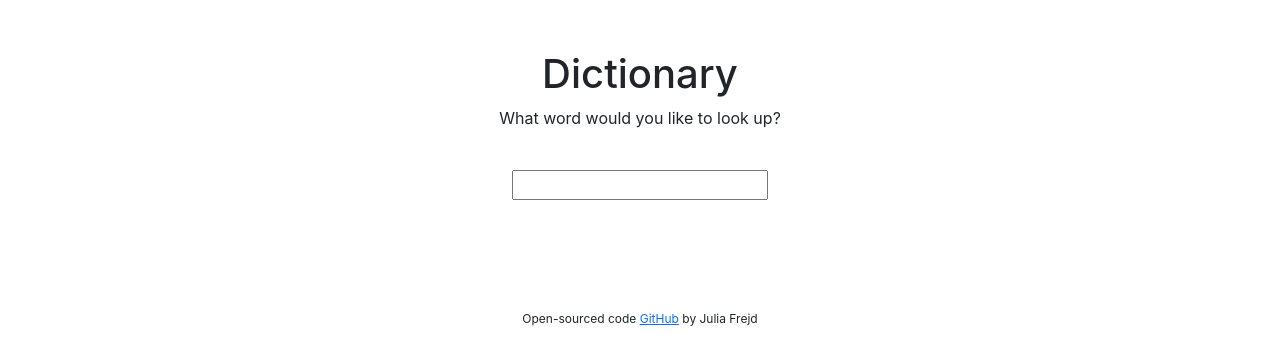
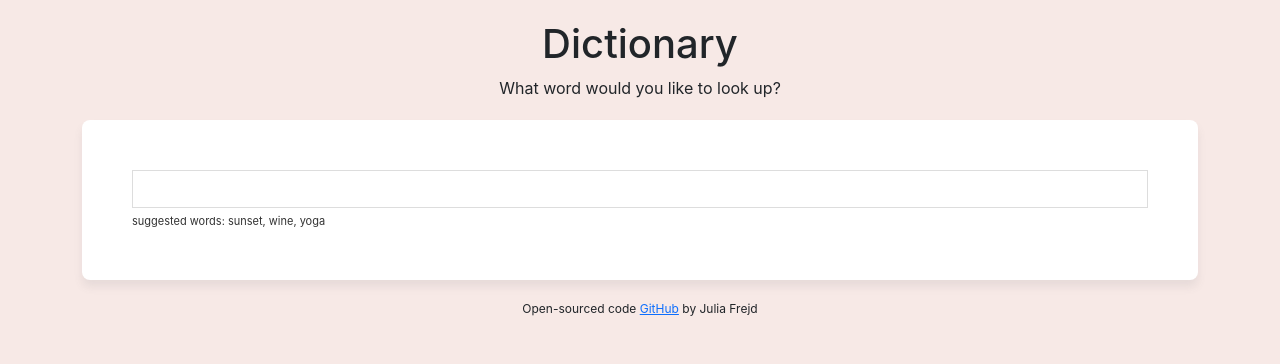
Before and after one commit to juliafrejd/dictionary-project, a React (Create React App) app: page / in a window 1280 px wide. Shown: the top 364 px of the page. Built offline with nearby package versions, Linux system fonts and the light colour scheme; no server answers.

Commit message:
Adding styling, added default keyword

```diff
--- a/src/App.css
+++ b/src/App.css
@@ -1,3 +1,7 @@
+body {
+  padding: 20px;
+  background-color: rgb(247, 233, 230);
+}
 .App-footer {
   text-align: center;
   font-size: 12px;
--- a/src/App.js
+++ b/src/App.js
@@ -7,7 +7,7 @@ function App() {
       <div className="container">
         <header className="App-header"></header>
         <main>
-          <Dictionary />
+          <Dictionary defaultKeyword="sunset" />
         </main>
         <footer className="App-footer">
           Open-sourced code{" "}
--- a/src/Dictionary.css
+++ b/src/Dictionary.css
@@ -1,10 +1,18 @@
-.Dictionary {
-  max-width: 700px;
-  margin: 0 auto;
+.Dictionary section {
+  background-color: white;
+  border-radius: 8px;
+  margin: 20px 0;
   padding: 50px;
+  box-shadow: rgba(100, 100, 111, 0.1) 0px 7px 9px 0px;
 }
-
-.Dictionary form {
-  text-align: center;
-  margin: 40px 0;
+.Dictionary input {
+  width: 100%;
+  padding: 6px 4px;
+  color: #333;
+  border: 1px solid #ddd;
 }
+.Dictionary .hint {
+  font-size: 11px;
+  margin-top: 5px;
+  color: #333;
+}
--- a/src/Dictionary.js
+++ b/src/Dictionary.js
@@ -3,34 +3,49 @@ import axios from "axios";
 import Results from "./Results";
 import "./Dictionary.css";
 
-export default function Dictionary() {
-  let [keyword, setKeyword] = useState(" ");
+export default function Dictionary(props) {
+  let [keyword, setKeyword] = useState(props.defaultKeyword);
   let [results, setResults] = useState(null);
+  let [loaded, setLoaded] = useState(false);
 
   function handleResponse(response) {
     setResults(response.data);
   }
 
-  function search(event) {
-    event.preventDefault();
-    alert(`Seaching for definition of ${keyword}`);
-
+  function search() {
     let apiKey = "04bf7320b0acbo6987aef70f64cbdt6d";
     let apiUrl = `https://api.shecodes.io/dictionary/v1/define?word=${keyword}&key=${apiKey}`;
     axios.get(apiUrl).then(handleResponse);
   }
 
+  function handleSubmit(event) {
+    event.preventDefault();
+    search();
+  }
+
   function handleKeywordChange(event) {
     setKeyword(event.target.value);
   }
+  function load() {
+    setLoaded(true);
+    search();
+  }
+  if (loaded) {
     return (
       <div className="Dictionary">
         <h1 className="text-center">Dictionary</h1>
         <p className="text-center">What word would you like to look up?</p>
-      <form onSubmit={search}>
+        <section>
+          <form onSubmit={handleSubmit}>
             <input type="search" onChange={handleKeywordChange} />
           </form>
+          <div className="hint">suggested words: sunset, wine, yoga</div>
+        </section>
         <Results results={results} />
       </div>
     );
+  } else {
+    load();
+    return "Loading";
   }
+}
--- a/src/Results.css
+++ b/src/Results.css
@@ -1,6 +1,8 @@
-.Results {
-  padding: 20px 0;
+.Results h2 {
+  font-size: 36px;
+  font-weight: bold;
+  line-height: 1.5;
 }
-.Results h5 {
+.Results p {
   opacity: 0.8;
 }
--- a/src/Results.js
+++ b/src/Results.js
@@ -7,14 +7,15 @@ export default function Results(props) {
   if (props.results) {
     return (
       <div className="Results">
-        <h2>{props.results.word}</h2>
-        <p>/{props.results.phonetic}/</p>
-
+        <section>
+          <h2>{props.results.word}</h2>
+          <p>/{props.results.phonetic}/</p>
+        </section>
         {props.results.meanings.map(function (meaning, index) {
           return (
-            <div key={index}>
+            <section key={index}>
               <Meaning meaning={meaning} />
-            </div>
+            </section>
           );
         })}
       </div>
--- /dev/null
+++ b/src/Synonyms.css
@@ -0,0 +1,5 @@
+.Synonyms ul {
+  list-style: none;
+  display: flex;
+  flex-direction: column;
+}
--- a/src/Synonyms.js
+++ b/src/Synonyms.js
@@ -1,4 +1,5 @@
 import React from "react";
+import "./Synonyms.css";
 
 export default function Synonyms(props) {
   if (props.synonyms) {
```
Lines whose indentation alone changed are shown as unchanged.
